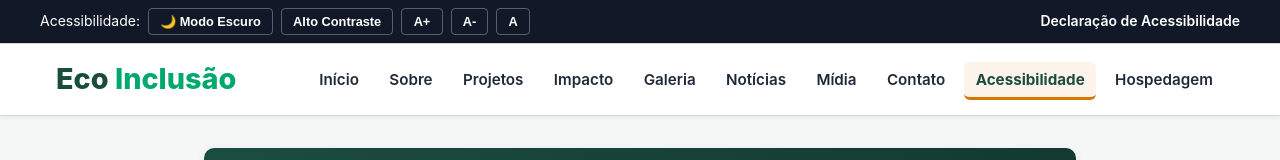
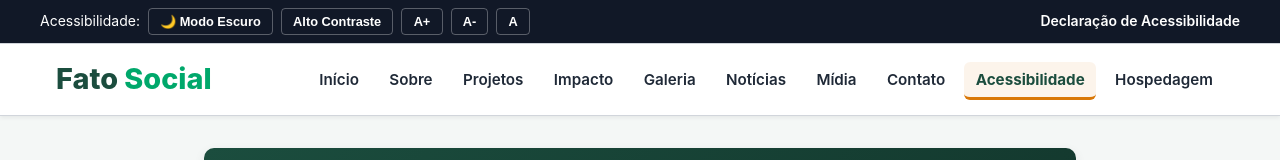
Before and after one commit to davimonteiro008/U-UNICID-ADS-FRONTEND-2260030-N8-2-2026-FATO-SOCIAL-PAULO-FRATA, a plain HTML site: page acessibilidade.html in a window 1280 px wide. Shown: the top 160 px of the page. Drawn offline with Linux system fonts and the light colour scheme.

Commit message:
Change logo text from 'Eco Inclusão' to 'Fato Social'

```diff
--- a/acessibilidade.html
+++ b/acessibilidade.html
@@ -25,7 +25,7 @@
 
   <header class="site-header" role="banner">
     <div class="header-container">
-      <a href="index.html" class="logo">Eco<span>Inclusão</span></a>
+      <a href="index.html" class="logo">Fato<span>Social</span></a>
       <button class="menu-toggle" id="menu-btn" aria-expanded="false">&#9776; Menu</button>
       <nav id="main-nav" role="navigation">
         <ul>
```
